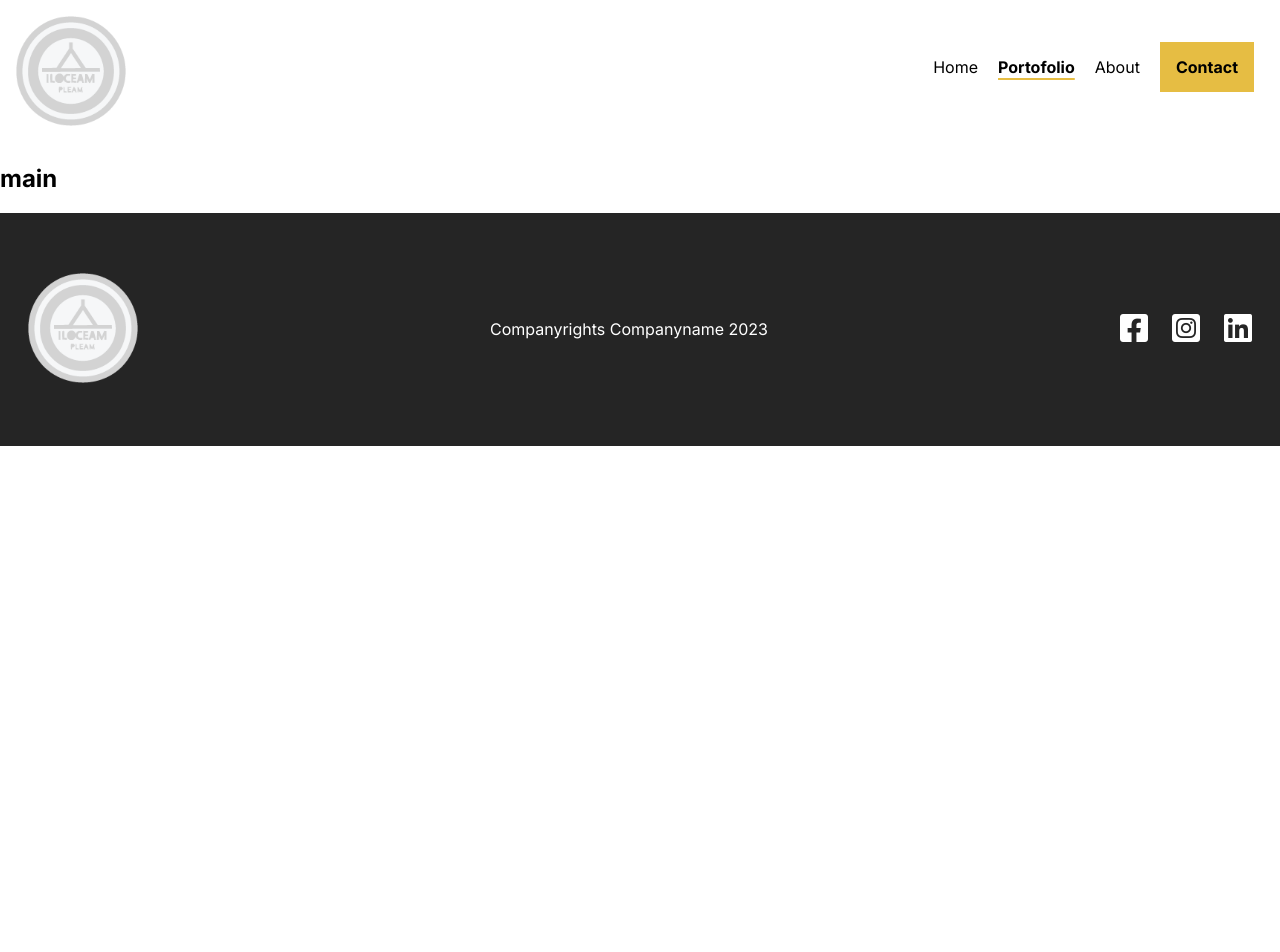
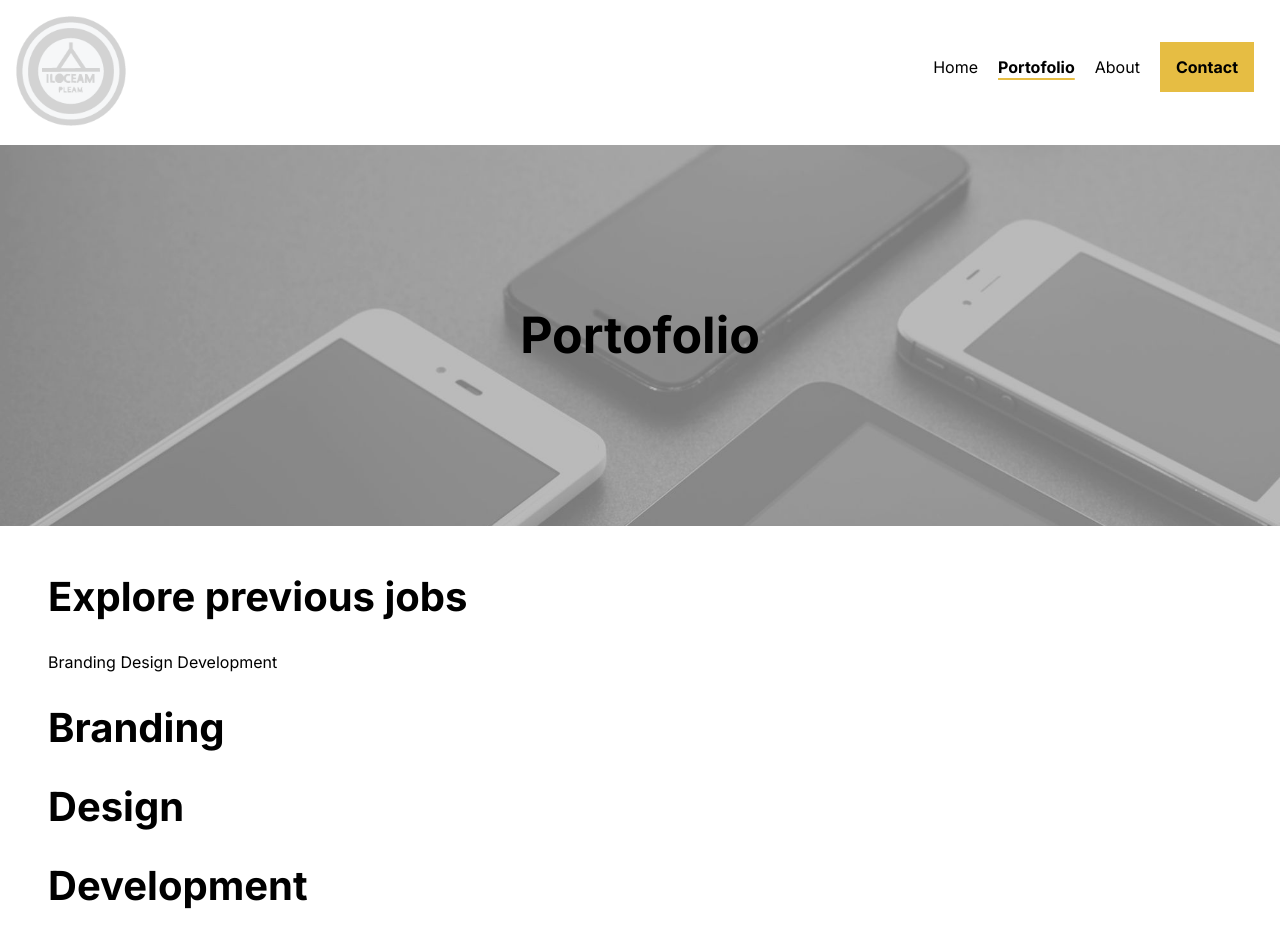
Before and after one commit to Sindre0/EksamenWebutvkling, a plain HTML site: page products.html in a window 1280 px wide. Shown: the top 952 px of the page. Before the commit the page ends 800 px from the top, so only its background shows below. Drawn offline with nearby package versions, Linux system fonts and the light colour scheme.

Commit message:
products.html og lenking
startet smått på products siden
forbedret lenking og id bruk

```diff
--- a/css/style.css
+++ b/css/style.css
@@ -114,7 +114,7 @@ main{
     color: #e6bd43;
 }
 
-#indexh1{
+.headline h1{
     display: flex;
     justify-content: center;
     margin-top: 50px;
@@ -321,12 +321,12 @@ margin-top: 0;
     margin: 1rem;
 }
 
-.contactsection{
+#contactsection{
     background-color: #eee;
     padding: 2rem;
 }
 
-.contactsection h2{
+#contactsection h2{
     font-size: 40px;
     text-align: center;
 }
@@ -379,7 +379,7 @@ margin-top: 0;
 
 .google-map{
     overflow: hidden;
-    padding-bottom: 40%;
+    padding-bottom: 30%;
     position: relative;
     height: 0;
 }
@@ -390,6 +390,32 @@ margin-top: 0;
     height: 100%;
     width: 100%;
     position: absolute;
+}
+
+
+/*products.html */
+
+.portofolioheader{
+    background-image: url("../images/product1.jpeg") ;
+    /* Image by alexphotos on Freepik */
+    background-repeat: no-repeat;
+    background-attachment: unset;
+    background-size: cover;
+    padding: 8rem 0;
+
+}
+
+.portofolioheader h1{
+    text-align: center;
+    font-size: 50px;
+}
+
+.jobssection{
+    margin: 3rem;
+}
+
+.jobssection h2{
+    font-size: 40px;
 }
 
 footer{
--- a/products.html
+++ b/products.html
@@ -19,12 +19,32 @@
                     <li><a href="index.html">Home</a></li>
                     <li><a href="products.html" class="current-page">Portofolio</a></li>
                     <li><a href="about.html">About</a></li>
-                    <li><a href="#" class="contact-btn">Contact</a></li>
+                    <li><a href="about.html#contactsection" class="contact-btn">Contact</a></li>
                 </ul>
             </nav>
         </header>
         <main>
-            <h2>main</h2>
+            <section class="portofolioheader">
+                <h1>Portofolio</h1>
+            </section>
+            <section class="jobssection">
+                <section>
+                    <h2>Explore previous jobs</h2>
+                    <a href="#branding">Branding</a>
+                    <a href="#design">Design</a>
+                    <a href="#development">Development</a>
+                </section>
+                <section id="branding">
+                    <h2>Branding</h2>
+                </section>
+                <section id="design">
+                    <h2>Design</h2>
+                </section>
+                <section id="development">
+                    <h2>Development</h2>
+
+                </section>
+            </section>
         </main>
         <footer>
             <section id="bottom">
```
Also changed, not shown: about.html (+3 -3 lines), index.html (+2 -2 lines), images/product1.jpeg (added).
